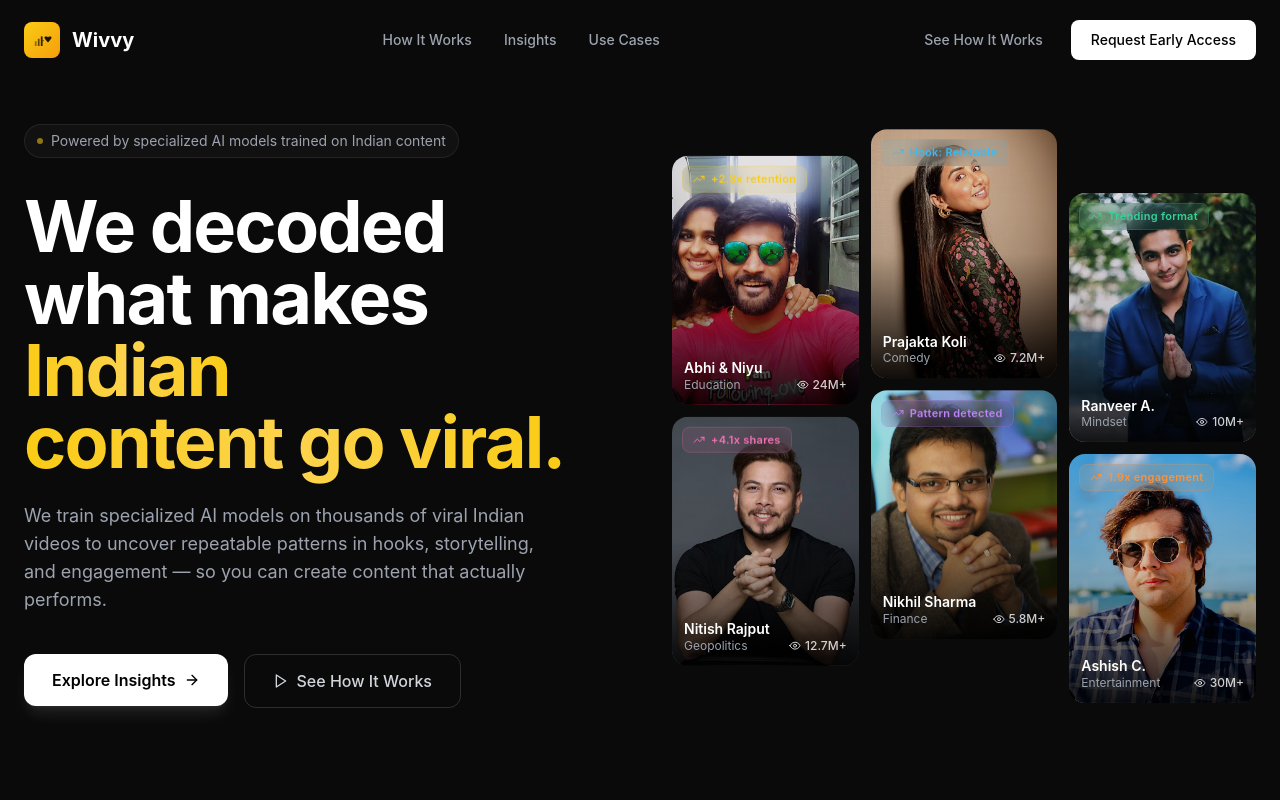
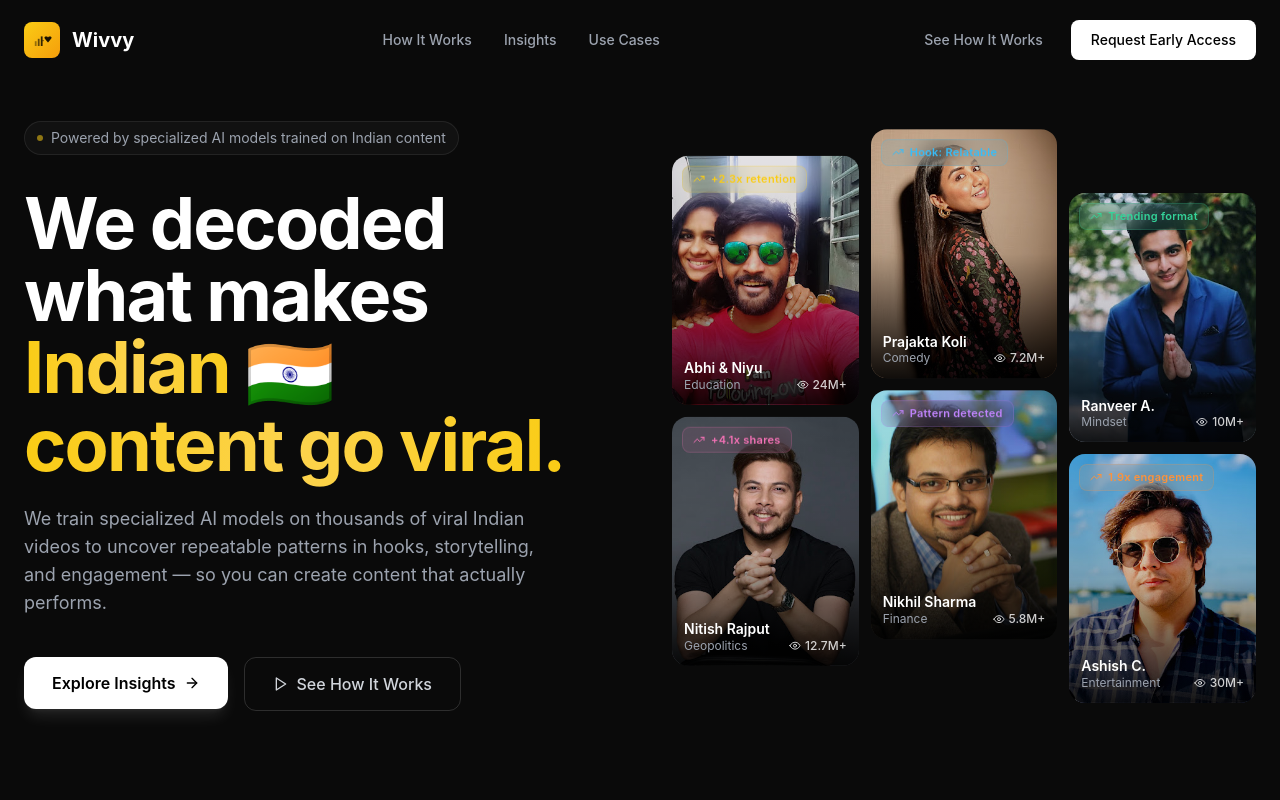
Before and after one commit to Treeback/wivvy-landing, a Next.js app: page / in a window 1280 px wide. Shown: the top 800 px of the page. Built offline with nearby package versions, Linux system fonts and the light colour scheme.

Commit message:
Add Indian flag emoji next to 'Indian' in hero headline

```diff
--- a/components/Hero.tsx
+++ b/components/Hero.tsx
@@ -102,7 +102,7 @@
               <span className="text-white">We decoded</span>
               <br />
               <span className="text-white">what makes </span>
-              <span className="text-gradient-yellow">Indian</span>
+              <span className="text-gradient-yellow">Indian </span><span className="inline-block align-middle" aria-label="India flag">🇮🇳</span>
               <br />
               <span className="text-gradient-yellow">content go viral.</span>
             </motion.h1>
```
